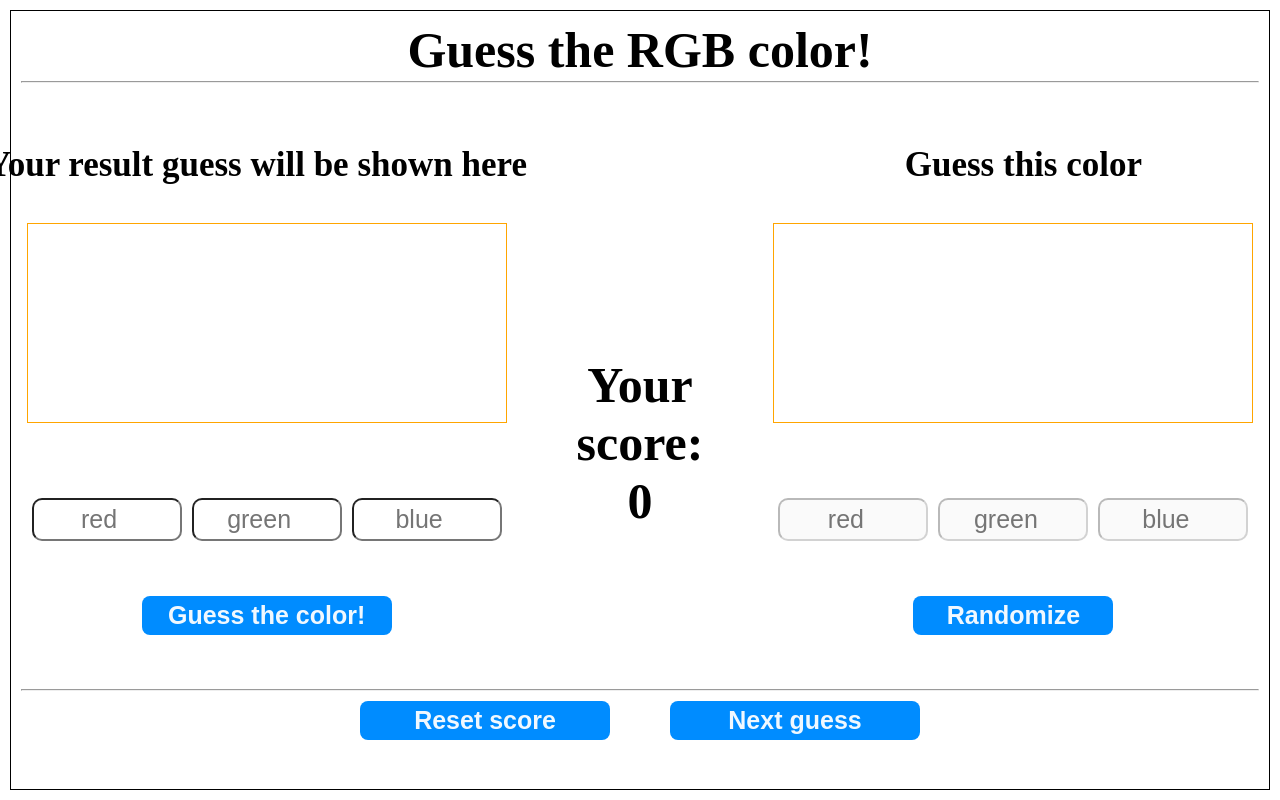
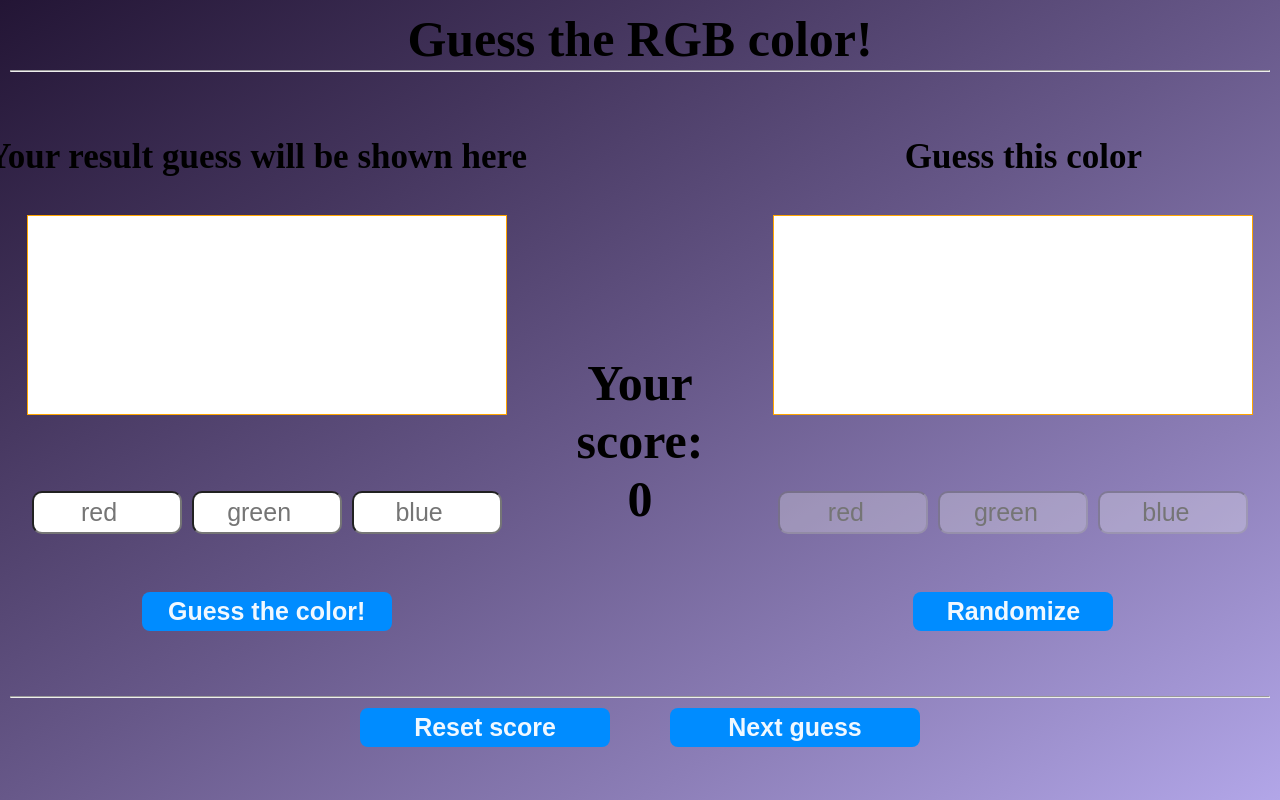
Before and after one commit to Matt022/GuessTheRGBColor, an Angular app: page / in a window 1280 px wide. Shown: the top 800 px of the page. Built offline with nearby package versions, Linux system fonts and the light colour scheme.

Commit message:
Update app.component.scss: remove borders, update width, height, and add background gradient to section div. Start with redesigning

```diff
--- a/src/app/app.component.scss
+++ b/src/app/app.component.scss
@@ -1,7 +1,6 @@
 div.section {
-    border: 1px solid black;
-    width: calc(100vw - 20px);
+    width: 100vw;
     padding: 10px;
-    margin: 10px;
-    height: calc(100vh - 20px);
+    height: 100vh;
+    background-image: linear-gradient(to right bottom, #231535, #44355d, #675889, #8c7eb7, #b2a6e8);
 }
```
Also changed, not shown: src/assets/text background.png (added).
